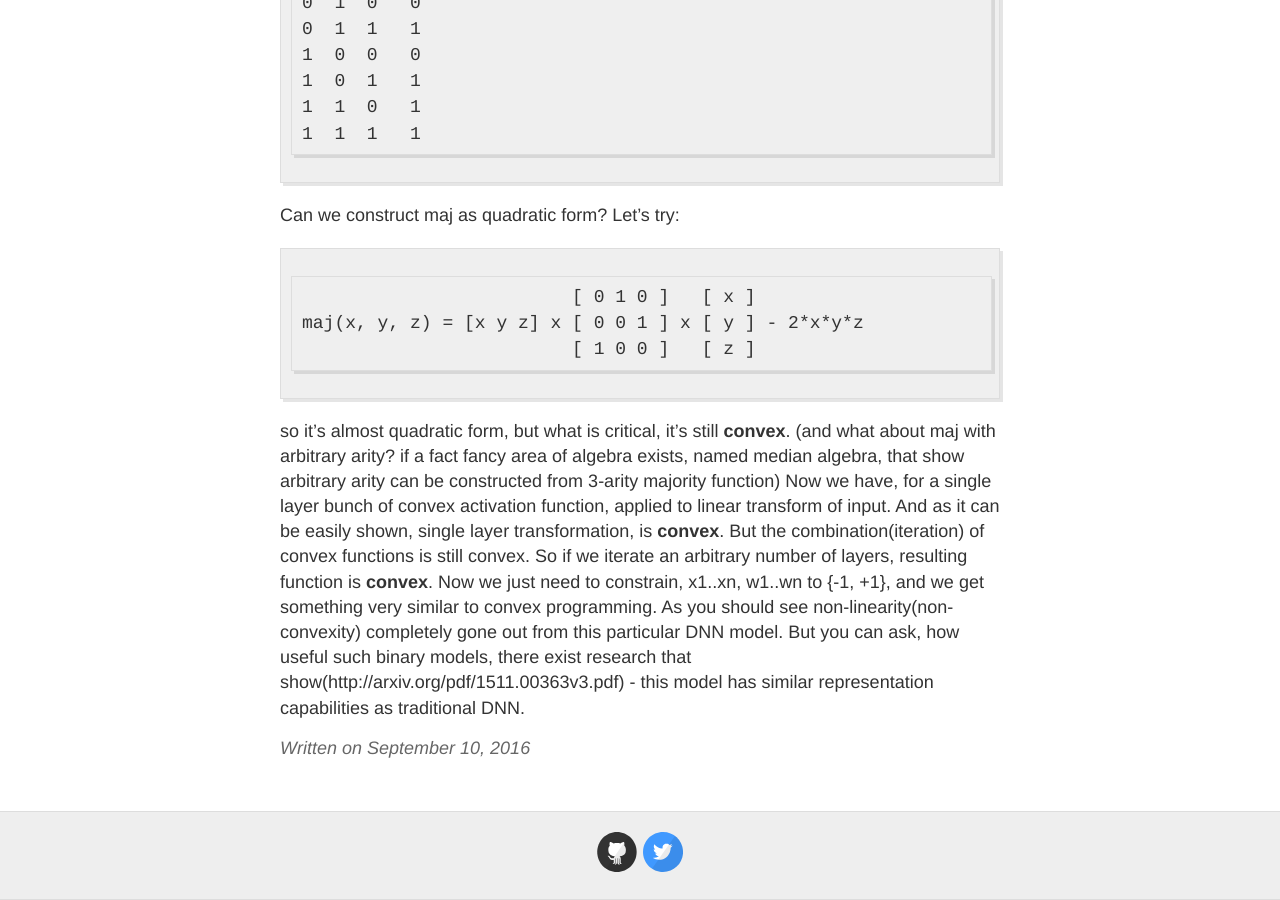
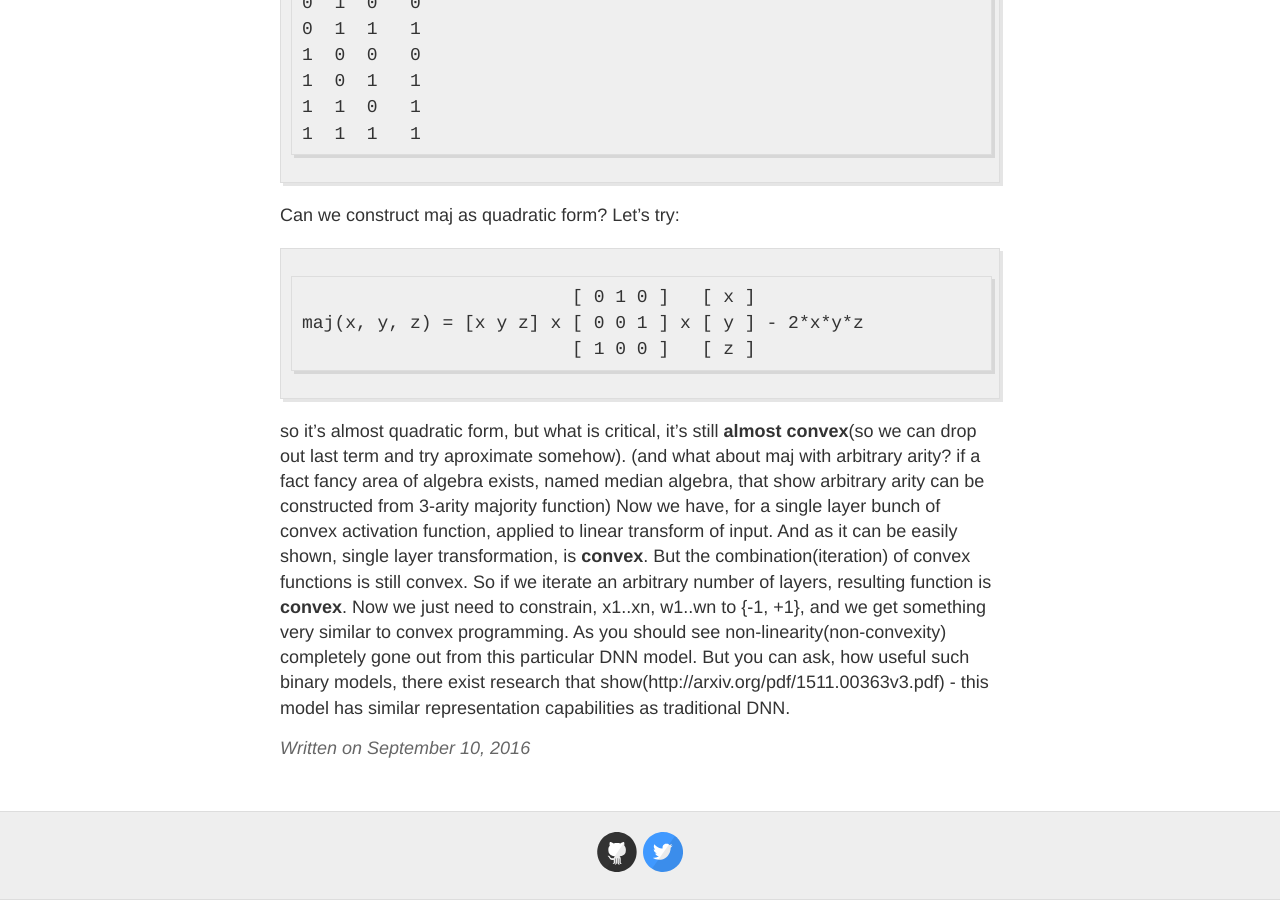
Before and after one commit to xmvlad/xmvlad.github.io, a Jekyll site: the page built from _posts/2016-9-10-Is-Binary-DNN-Model-Convex.md, in a window 1280 px wide and 900 px high, scrolled down 1003 px. Built offline with Jekyll 4.4.1, drawn with Linux system fonts in a browser that asks for light colours.

Commit message:
Binary DNN model non convex fix up 5

```diff
--- a/_posts/2016-9-10-Is-Binary-DNN-Model-Convex.md
+++ b/_posts/2016-9-10-Is-Binary-DNN-Model-Convex.md
@@ -36,7 +36,7 @@ Can we construct maj as quadratic form? Let's try:
     maj(x, y, z) = [x y z] x [ 0 0 1 ] x [ y ] - 2*x*y*z
                              [ 1 0 0 ]   [ z ]
 
-so it's almost quadratic form, but what is critical, it's still **convex**.
+so it's almost quadratic form, but what is critical, it's still **almost convex**(so we can drop out last term and try aproximate somehow).
 (and what about maj with arbitrary arity? if a fact fancy area of algebra exists, named median algebra, that show arbitrary arity can be constructed from 3-arity majority function)
 Now we have, for a single layer bunch of convex activation function, applied to linear transform of input.
 And as it can be easily shown, single layer transformation, is **convex**. But the combination(iteration) of convex functions is still convex.
```
